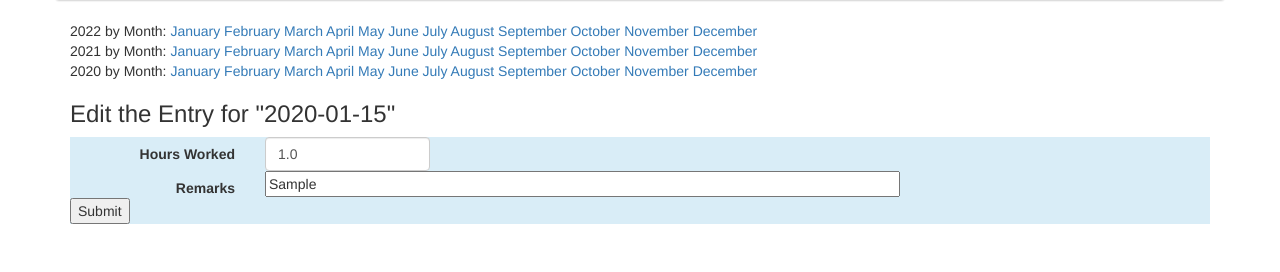
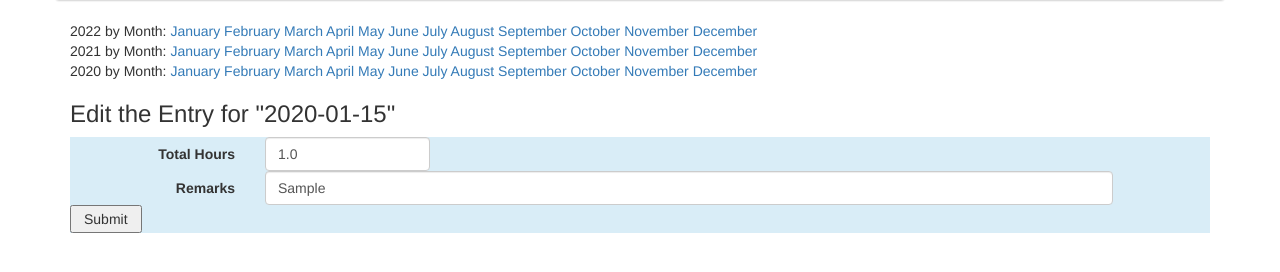
Before and after one commit to thomasjohncole/deepwork2, a Flask app: page /edit/2020-01-15/ in a window 1280 px wide. Shown: the part 185-457 px from the top of the page. Run offline with Flask 2, Linux system fonts and the light colour scheme; tables that the repository leaves empty hold one stand-in row (values such as "Sample post"); some libraries are stand-ins or nearby versions.

Commit message:
Fix style issues with form fields

```diff
--- a/app/forms.py
+++ b/app/forms.py
@@ -13,12 +13,12 @@ class AddDayForm(FlaskForm):
             Dailyhours,
             Dailyhours.work_date,
             message='This date already has an entry')])
-    hours_worked = FloatField('Hours Worked', validators=[DataRequired()])
+    hours_worked = FloatField('Total Hours', validators=[DataRequired()])
     remarks = StringField('Remarks')
     submit = SubmitField('Submit')
 
 class EditDayForm(FlaskForm):
-    hours_worked = FloatField('Hours Worked', validators=[DataRequired()])
+    hours_worked = FloatField('Total Hours', validators=[DataRequired()])
     remarks = StringField('Remarks')
     submit = SubmitField('Submit')
 
--- a/app/templates/edit_day.html
+++ b/app/templates/edit_day.html
@@ -23,12 +23,11 @@
 
             {{ form.remarks.label(class="col-sm-2 control-label") }}
             <div class="col-sm-9">
-                {{ form.remarks(class="form control", size=75, value=day_to_edit.remarks) }}
+                {{ form.remarks(class="form-control", size=75, value=day_to_edit.remarks) }}
             </div>
         </div>
 
-        <button type ='submit'>Submit</button>
-
+        <button type ='submit'>{{ form.submit(style="border:none") }}</button>
     </form>
 
 </div>
```
Also changed, not shown: app/templates/add_day.html (+5 -3 lines), 1 other file.
